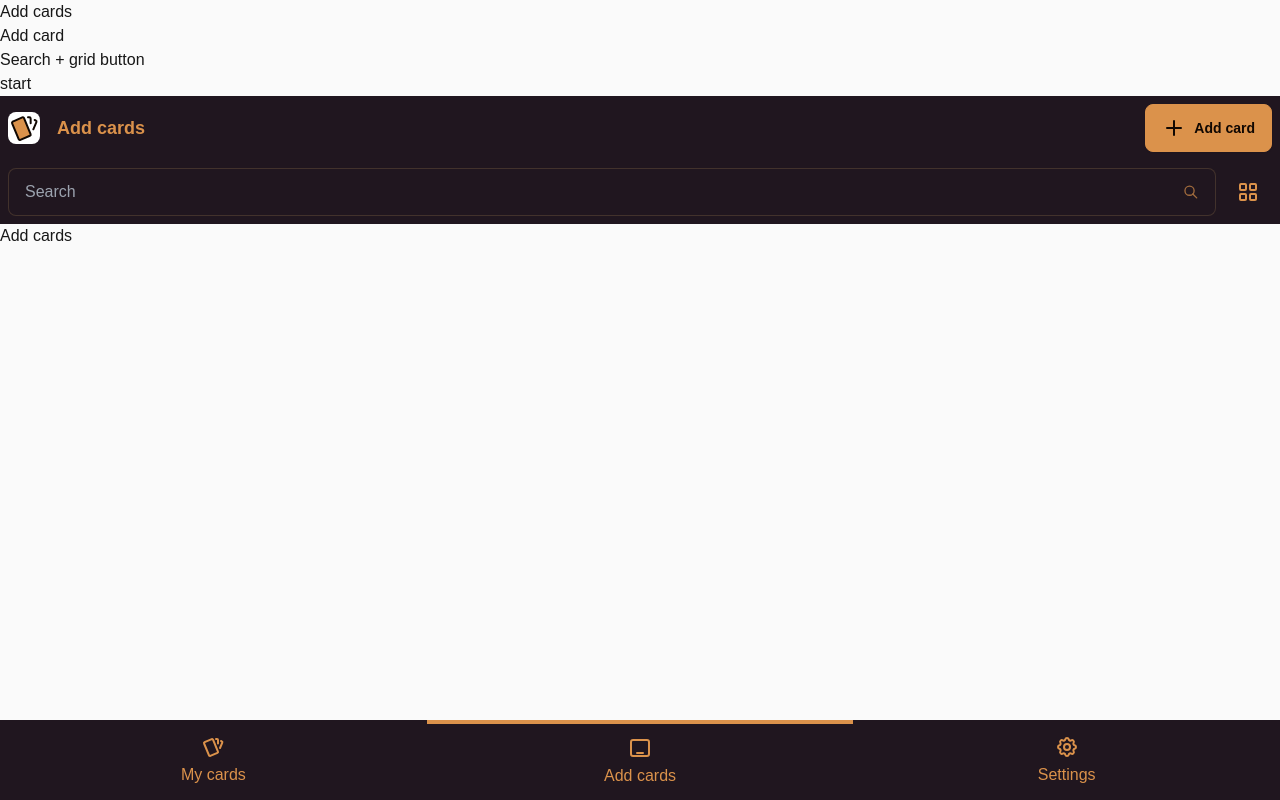
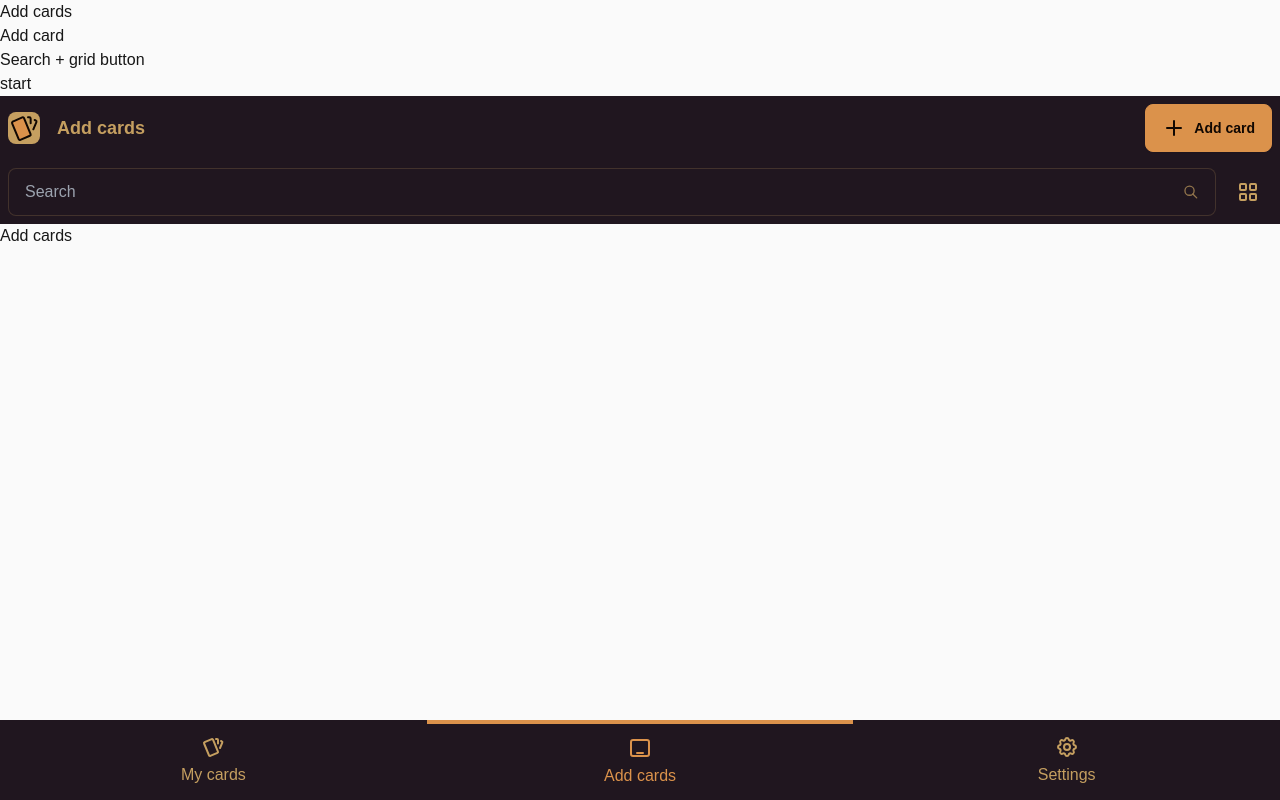
Before and after one commit to lukasbicus/cardchain, a Next.js app: page /add-cards in a window 1280 px wide. Built offline with nearby package versions, Linux system fonts and the light colour scheme.

Commit message:
Adjust colors.

```diff
--- a/app/(homescreens)/add-cards/page.tsx
+++ b/app/(homescreens)/add-cards/page.tsx
@@ -43,12 +43,12 @@ export default function Page() {
         <div>Search + grid button</div>
       </PrimaryHeader>
       <div>start</div>
-      <div className="navbar bg-base-100 text-primary">
+      <div className="navbar bg-base-100 text-base-content">
         <div className="navbar-start">
           <Image
             src="/logo.svg"
             alt="Tilda logo"
-            className="w-8 bg-white rounded-lg"
+            className="w-8 rounded-lg bg-base-content"
             width={24}
             height={24}
           />
@@ -64,7 +64,7 @@ export default function Page() {
           </Link>
         </div>
       </div>
-      <div className="navbar bg-base-100 text-primary gap-2">
+      <div className="navbar bg-base-100 text-base-content gap-2">
         <div className="form-control flex-1">
           <label className="input input-bordered flex items-center gap-2 w-full">
             <input type="text" className="grow w-full" placeholder="Search" />
--- a/app/(homescreens)/layout.tsx
+++ b/app/(homescreens)/layout.tsx
@@ -4,7 +4,7 @@ export default function Layout({ children }: { children: React.ReactNode }) {
   return (
     <div className="flex h-screen flex-col">
       <div>{children}</div>
-      <div className="btm-nav btm-nav-lg text-primary">
+      <div className="btm-nav btm-nav-lg text-base-content">
         <BottomNavigationLinks />
       </div>
     </div>
--- a/app/ui/bottom-navigation-links.tsx
+++ b/app/ui/bottom-navigation-links.tsx
@@ -31,6 +31,7 @@ export default function BottomNavigationLinks() {
             href={link.href}
             className={clsx({
               active: pathname === link.href,
+              ['text-primary']: pathname === link.href,
             })}
           >
             <LinkIcon className="w-6" />
```
